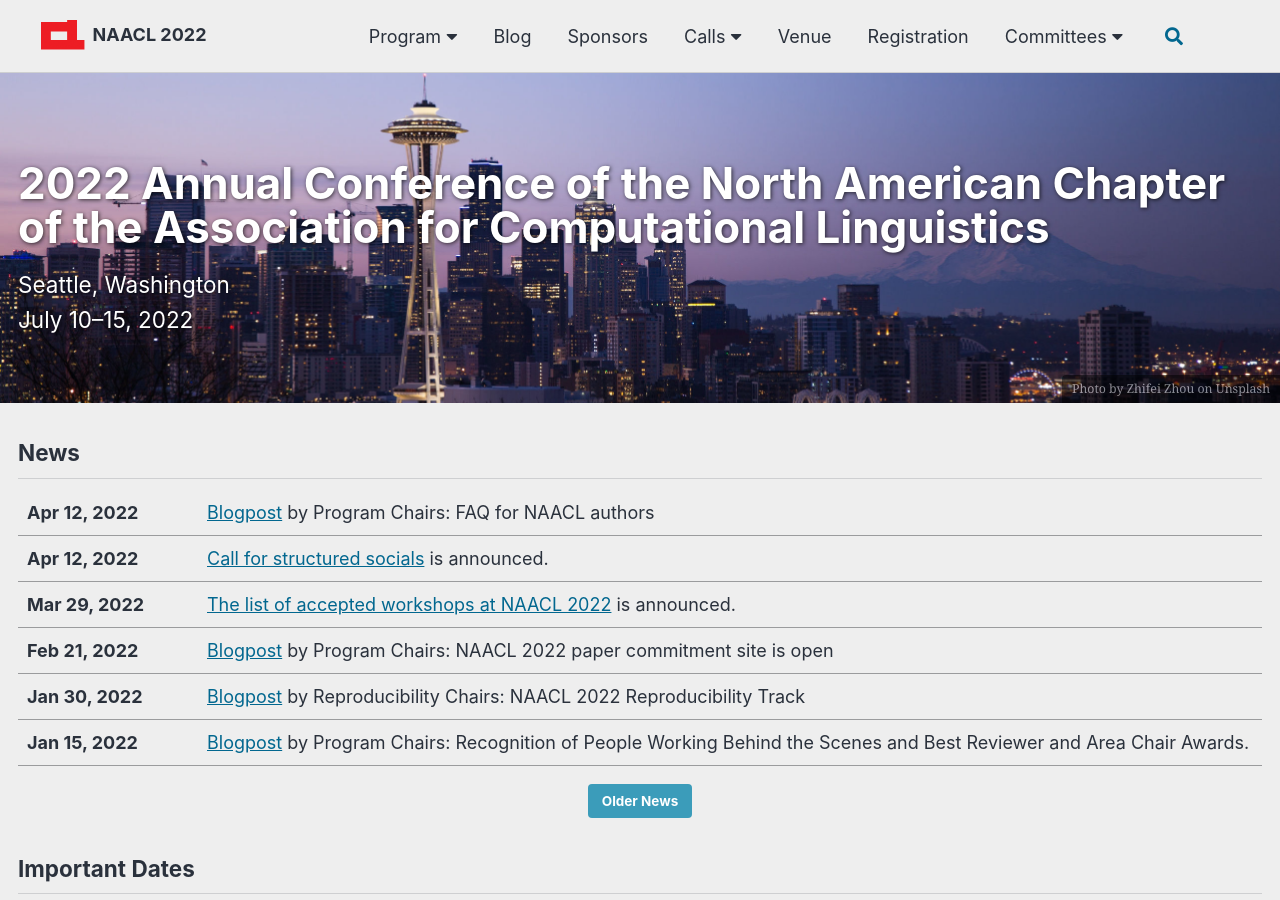
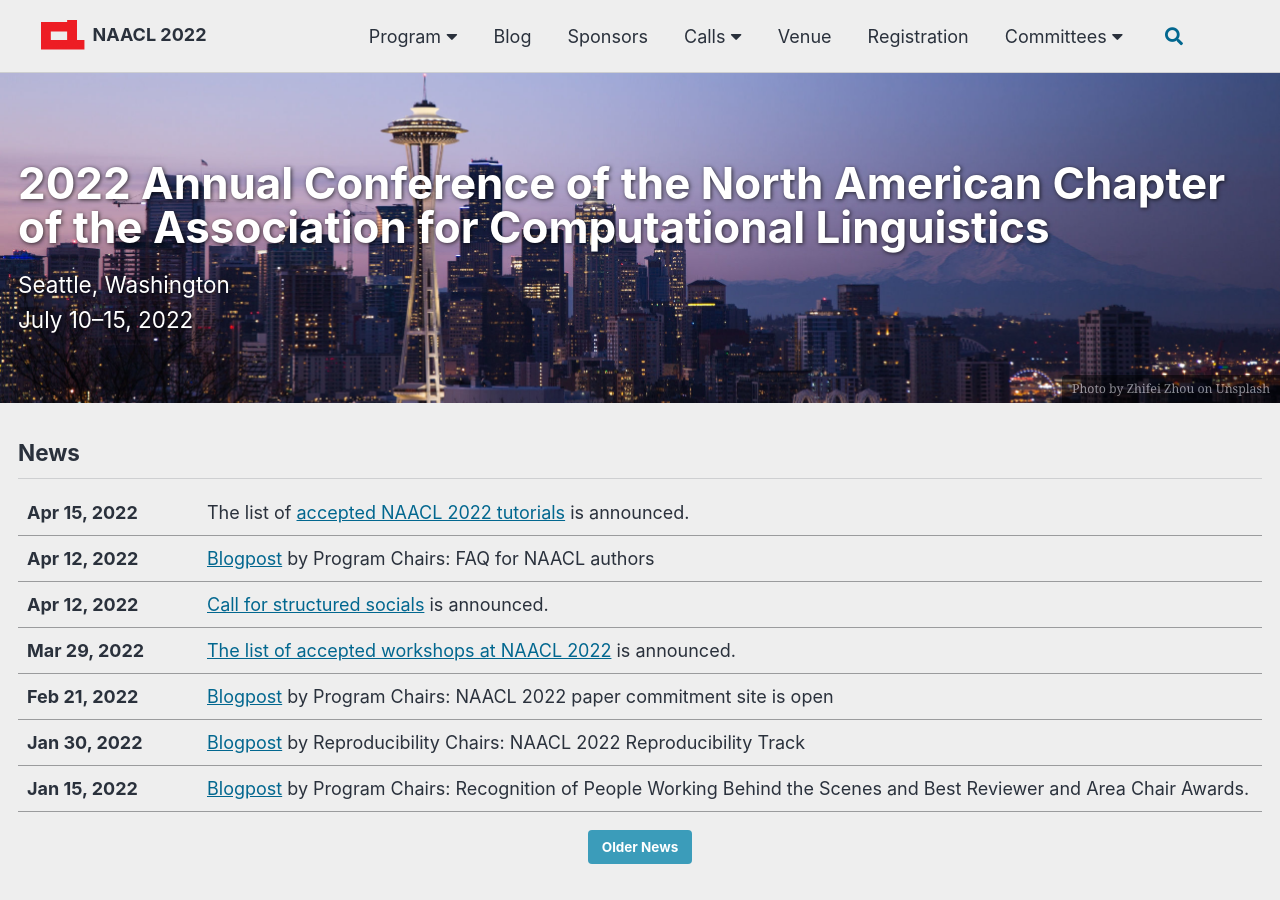
Before and after one commit to naacl-org/naacl-2022-website, a Jekyll site: the page built from _pages/home.md, in a window 1280 px wide and 900 px high. Built offline with Jekyll 4.4.1, drawn with Linux system fonts in a browser that asks for light colours; cached includes are drawn as plain includes; comment, search, counter and statistics services are not loaded.

Commit message:
Added tutorials to home pagt e

```diff
--- a/_pages/home.md
+++ b/_pages/home.md
@@ -15,6 +15,7 @@ secondary_excerpt: "July 10--15, 2022"
 
 ## News
 
+| Apr 15, 2022 | The list of [accepted NAACL 2022 tutorials](/program/tutorials/) is announced.
 | Apr 12, 2022 | [Blogpost](/blog/authors-faq) by Program Chairs: FAQ for NAACL authors
 | Apr 12, 2022 | [Call for structured socials](/blog/structured-social/) is announced.
 | Mar 29, 2022 | [The list of accepted workshops at NAACL 2022](/program/workshops/) is announced.
```
Also changed, not shown: _pages/program/program.md (+1 -0 lines).
